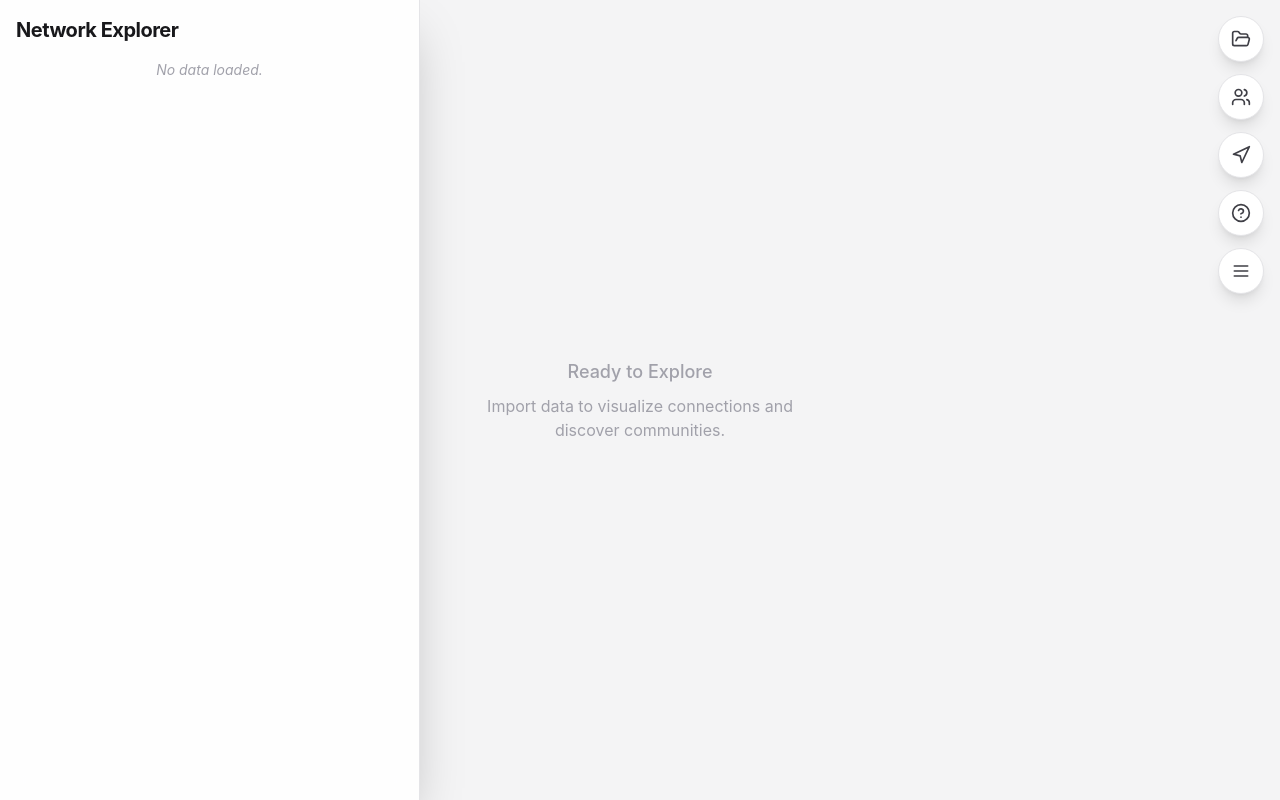
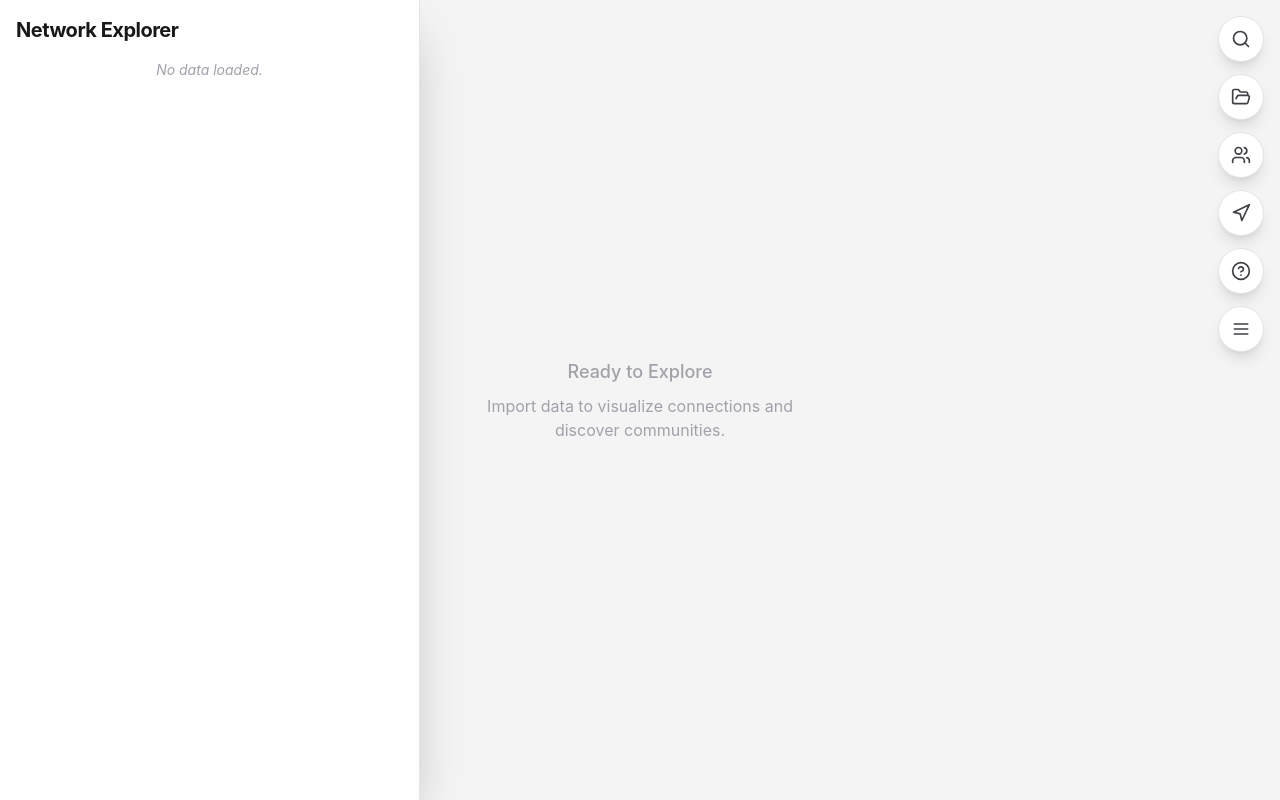
Before and after one commit to roflov2/network_app, a React (Vite) app in the folder frontend/: page / in a window 1280 px wide. Built offline with nearby package versions, Linux system fonts and the light colour scheme; no server answers.

Commit message:
commit Message

```diff
--- a/frontend/src/App.jsx
+++ b/frontend/src/App.jsx
@@ -39,6 +39,7 @@ export default function App() {
     const [selectedCommunity, setSelectedCommunity] = useState(null); // Selected community for isolation
     const [viewAllData, setViewAllData] = useState(false); // Toggle to show all data vs filtered
     const [isHelpOpen, setIsHelpOpen] = useState(false);
+    const [isSearchOpen, setIsSearchOpen] = useState(false);
 
     const handleDemoLoad = async () => {
         setLoading(true);
@@ -436,7 +437,7 @@ export default function App() {
 
                 {/* Graph Area */}
                 <div className="flex-1 bg-zinc-100 dark:bg-zinc-950 relative overflow-hidden">
-                    {graph && <SearchUI graph={graph} onSelectNode={(nodeId) => {
+                    {graph && isSearchOpen && <SearchUI graph={graph} onSelectNode={(nodeId) => {
                         setFocusedNode(nodeId);
                         setPathGraph(null); // Clear path mode on new search
                     }} />}
@@ -532,6 +533,8 @@ export default function App() {
                 }}
                 showCommunities={showCommunities}
                 hasPath={!!pathGraph}
+                isSearchOpen={isSearchOpen}
+                onToggleSearch={() => setIsSearchOpen(!isSearchOpen)}
             />
 
             {/* Help Modal */}
--- a/frontend/src/components/UI/FloatingControls.jsx
+++ b/frontend/src/components/UI/FloatingControls.jsx
@@ -1,5 +1,5 @@
 import React from 'react';
-import { Upload, Navigation, HelpCircle, Menu, X, FolderOpen, Users } from 'lucide-react';
+import { Upload, Navigation, HelpCircle, Menu, X, FolderOpen, Users, Search } from 'lucide-react';
 
 export default function FloatingControls({
     onUpload,
@@ -9,7 +9,9 @@ export default function FloatingControls({
     onOpenHelp,
     onToggleCommunities,
     showCommunities,
-    hasPath
+    hasPath,
+    onToggleSearch,
+    isSearchOpen
 }) {
     const btnClass = "p-3 bg-white dark:bg-zinc-800 text-zinc-700 dark:text-zinc-200 hover:bg-zinc-100 dark:hover:bg-zinc-700 rounded-full shadow-lg border border-zinc-200 dark:border-zinc-700 transition-all hover:scale-105 active:scale-95 flex items-center justify-center relative group";
 
@@ -18,6 +20,18 @@ export default function FloatingControls({
 
     return (
         <div className="absolute top-4 right-4 flex flex-col gap-3 z-30 pointer-events-auto">
+            {/* Search Toggle */}
+            <button
+                onClick={onToggleSearch}
+                className={`${btnClass} ${isSearchOpen ? activeClass : ''}`}
+                title="Search Nodes"
+            >
+                {isSearchOpen ? <X size={20} /> : <Search size={20} />}
+                <span className="absolute right-full mr-2 px-2 py-1 bg-zinc-800 text-white text-xs rounded opacity-0 group-hover:opacity-100 transition-opacity whitespace-nowrap">
+                    {isSearchOpen ? "Close Search" : "Search Nodes"}
+                </span>
+            </button>
+
             {/* Upload (Primary Action) */}
             <button onClick={onUpload} className={btnClass} title="Upload Data">
                 <FolderOpen size={20} />
--- a/frontend/src/components/UI/SearchOverlay.jsx
+++ b/frontend/src/components/UI/SearchOverlay.jsx
@@ -65,7 +65,7 @@ export function SearchUI({ onSelectNode, graph }) {
     };
 
     return (
-        <div className="absolute top-4 left-16 z-30 w-80">
+        <div className="absolute top-4 right-20 z-30 w-80">
             <div className="relative">
                 <div className="absolute inset-y-0 left-0 pl-3 flex items-center pointer-events-none">
                     <Search size={16} className="text-zinc-400" />
```
